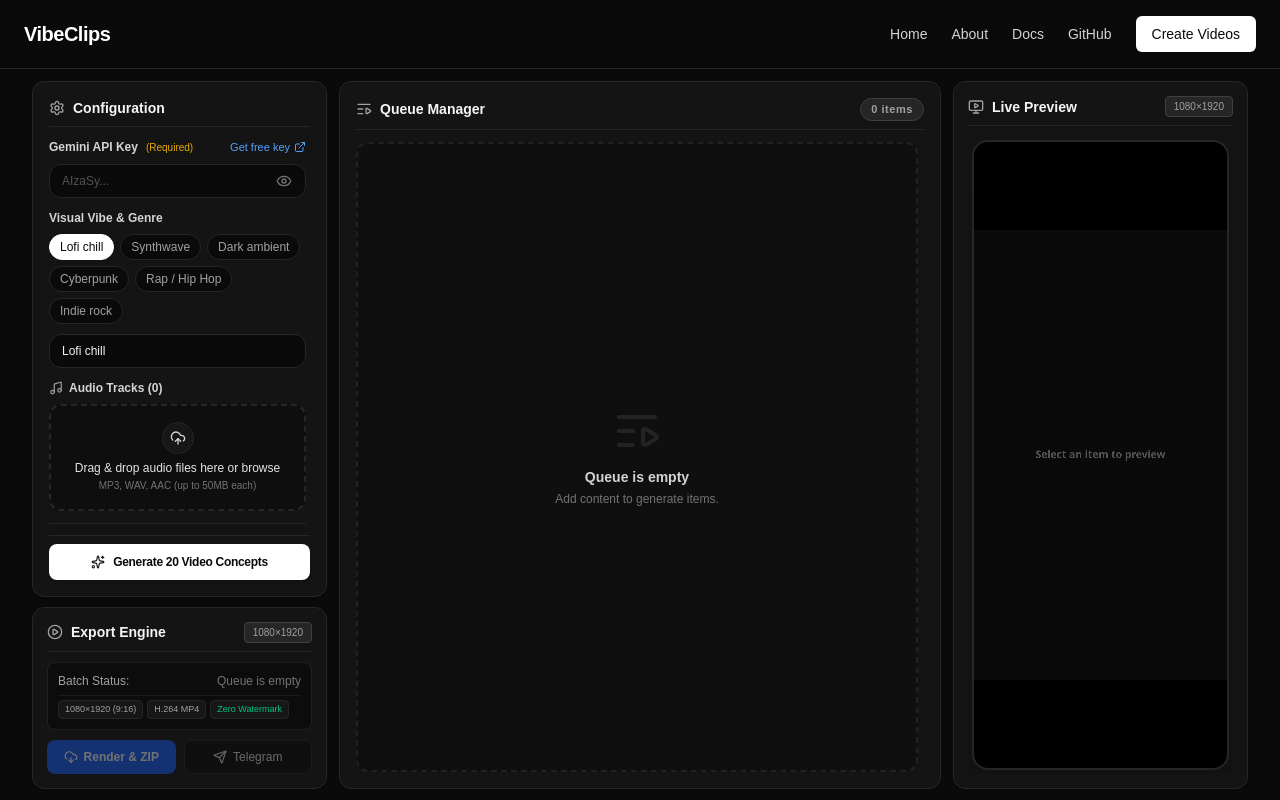
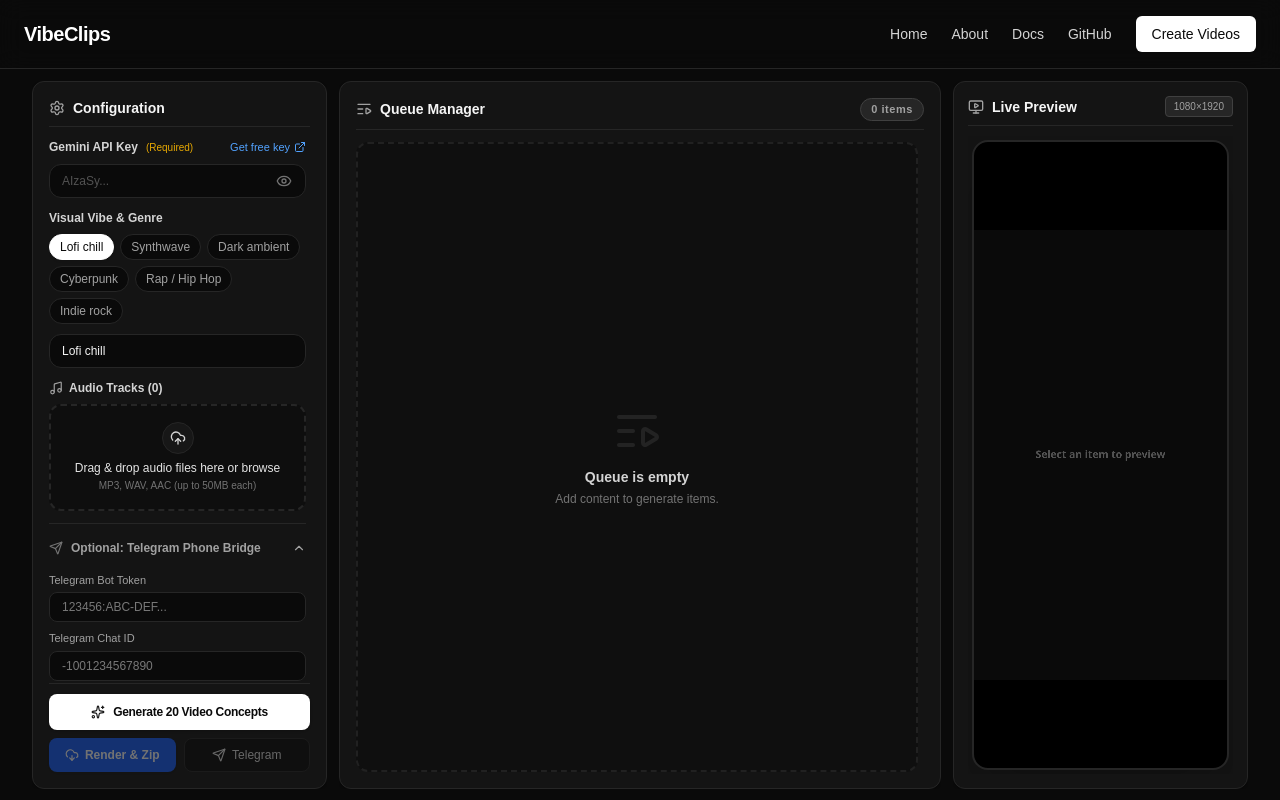
Before and after one commit to ssshanaka/content-creator, a Next.js app: page /app in a window 1280 px wide. Shown: the top 800 px of the page. Built offline with nearby package versions, Linux system fonts and the light colour scheme.

Commit message:
refactor(studio): merge export actions into expanded configuration panel

```diff
--- a/app/app/page.tsx
+++ b/app/app/page.tsx
@@ -1,7 +1,6 @@
 import { ConfigPanel } from "@/components/ConfigPanel";
 import { QueueManager } from "@/components/QueueManager";
 import { CanvasPreview } from "@/components/CanvasPreview";
-import { ExportActions } from "@/components/ExportActions";
 
 export default function StudioPage() {
   return (
@@ -9,10 +8,9 @@
       {/* Studio Workspace: Fixed viewport blocks on desktop (scroll down only to see footer) */}
       <main className="w-full max-w-[1480px] mx-auto px-4 sm:px-6 lg:px-8 py-2.5 sm:py-3 flex-1 flex flex-col lg:h-[calc(100dvh-4.25rem)] lg:max-h-[calc(100dvh-4.25rem)] min-h-0 overflow-y-auto lg:overflow-hidden">
         <div className="grid grid-cols-1 lg:grid-cols-12 lg:grid-rows-1 lg:grid-rows-[minmax(0,1fr)] gap-3 flex-1 min-h-0 lg:h-full lg:max-h-full items-stretch lg:overflow-hidden">
-          {/* Left Column: Config (top) & Export (bottom) */}
-          <div className="lg:col-span-4 xl:col-span-3 flex flex-col gap-2.5 lg:h-full min-h-0 lg:max-h-full lg:overflow-hidden">
+          {/* Left Column: Config & Actions */}
+          <div className="lg:col-span-4 xl:col-span-3 flex flex-col lg:h-full min-h-0 lg:max-h-full lg:overflow-hidden">
             <ConfigPanel />
-            <ExportActions />
           </div>
 
           {/* Center Column: Queue Manager (Scrollable internally) */}
--- a/components/ConfigPanel.tsx
+++ b/components/ConfigPanel.tsx
@@ -14,10 +14,17 @@
   X,
   Trash2,
   ChevronDown,
-  Send
+  Send,
+  DownloadCloud,
+  CheckCircle2
 } from "lucide-react";
 import { generateBatchContent } from "@/lib/gemini";
 import { generateCanvasCode } from "@/lib/geminiVisuals";
+import { encodeVideo } from "@/lib/video/encoder";
+import { processAudio } from "@/lib/video/audioProcessor";
+import { exportToZip } from "@/lib/export/zipService";
+import { postToTelegram } from "@/lib/export/telegramBridge";
+import { CanvasRenderer } from "@/lib/canvas/renderer";
 
 const GENRE_PRESETS = [
   "Lofi chill",
@@ -42,7 +49,12 @@
     addAudioFiles,
     removeAudioFile,
     clearAudioFiles,
+    queue,
     setQueue,
+    isGenerating,
+    setIsGenerating,
+    renderProgress,
+    renderStatus,
   } = useStore();
 
   const [isGeneratingQuotes, setIsGeneratingQuotes] = useState(false);
@@ -80,6 +92,102 @@
       setGenerationProgress("");
     } finally {
       setIsGeneratingQuotes(false);
+    }
+  };
+
+  const handleExport = async (type: "zip" | "telegram") => {
+    setIsGenerating(true);
+    useStore.getState().setRenderProgress(0, "Initializing Engine...");
+
+    try {
+      const generatedVideos: { blob: Blob; filename: string }[] = [];
+      let captionsText = "";
+
+      for (let i = 0; i < queue.length; i++) {
+        const item = queue[i];
+        useStore
+          .getState()
+          .setRenderProgress(
+            Math.round((i / queue.length) * 100),
+            `Rendering video ${i + 1} of ${queue.length}...`
+          );
+
+        let audioBuffer;
+        let artistName: string | undefined = undefined;
+        let songName: string | undefined = undefined;
+        const randomDuration = Math.floor(Math.random() * 16) + 5;
+
+        if (audioFiles.length > 0) {
+          const file = audioFiles[i % audioFiles.length];
+          audioBuffer = await processAudio(file, randomDuration, 1);
+          const baseName = file.name.replace(/\.[^/.]+$/, "");
+          if (baseName.includes(" - ")) {
+            const parts = baseName.split(" - ");
+            artistName = parts[0].trim();
+            songName = parts.slice(1).join(" - ").trim();
+          } else {
+            songName = baseName;
+          }
+        }
+
+        const rendererCanvas = document.createElement("canvas");
+        const renderer = new CanvasRenderer(rendererCanvas);
+
+        const blob = await encodeVideo({
+          canvas: rendererCanvas,
+          canvasWidth: 1080,
+          canvasHeight: 1920,
+          fps: 30,
+          durationSeconds: randomDuration,
+          audioBuffer,
+          renderFrame: (_ctx, timeMs) => {
+            renderer.renderFrame(item, timeMs, artistName, songName);
+          },
+        });
+
+        const filename = `video_${i + 1}.mp4`;
+        generatedVideos.push({ blob, filename });
+        captionsText += `\n\n--- ${filename} ---\n${item.caption}\n${item.hashtags.join(" ")}`;
+
+        if (type === "telegram") {
+          if (!telegramToken || !telegramChatId) {
+            console.warn("Telegram tokens missing, skipping telegram upload.");
+          } else {
+            useStore
+              .getState()
+              .setRenderProgress(
+                Math.round(((i + 0.5) / queue.length) * 100),
+                `Sending video ${i + 1} to Telegram...`
+              );
+            await postToTelegram({
+              botToken: telegramToken,
+              chatId: telegramChatId,
+              videoBlob: blob,
+              caption: item.caption + "\n" + item.hashtags.join(" "),
+            });
+          }
+        }
+      }
+
+      useStore.getState().setRenderProgress(100, "Packaging files...");
+
+      if (type === "zip") {
+        await exportToZip({
+          videos: generatedVideos,
+          captions: captionsText,
+          zipFilename: "vibeclips_batch_export.zip",
+        });
+      }
+
+      useStore.getState().setRenderProgress(100, "Completed successfully!");
+    } catch (e) {
+      console.error(e);
+      alert("Error during export: " + String(e));
+    } finally {
+      setTimeout(() => {
+        setIsGenerating(false);
+        useStore.getState().setRenderProgress(0, "Idle");
+      }, 2500);
     }
   };
 
@@ -330,12 +438,13 @@
       </div>
       </div>
 
-      {/* Primary Generate Button (Pinned at bottom of card) */}
-      <div className="shrink-0 pt-2 border-t border-neutral-800">
+      {/* Bottom Action Area (Pinned at bottom of card) */}
+      <div className="shrink-0 pt-2.5 border-t border-neutral-800 flex flex-col gap-2">
+        {/* Primary Generate Button */}
         <button
           type="button"
           onClick={handleGenerateQuotes}
-          disabled={isGeneratingQuotes}
+          disabled={isGeneratingQuotes || isGenerating}
           className="w-full flex items-center justify-center gap-2 bg-white text-neutral-950 hover:bg-neutral-200 disabled:opacity-50 disabled:cursor-not-allowed font-semibold py-2.5 px-3 rounded-lg shadow transition-all text-xs tracking-tight cursor-pointer"
         >
           {isGeneratingQuotes ? (
@@ -350,6 +459,50 @@
             </>
           )}
         </button>
+
+        {/* Rendering Progress Display */}
+        {isGenerating && (
+          <div className="flex flex-col gap-1.5 bg-neutral-950 border border-blue-500/30 p-2.5 rounded-lg shadow-inner">
+            <div className="flex justify-between items-center text-[11px]">
+              <span className="flex items-center gap-1.5 font-medium text-neutral-200 truncate">
+                <Loader2 className="w-3 h-3 animate-spin text-blue-400 shrink-0" />
+                <span className="truncate">{renderStatus}</span>
+              </span>
+              <span className="font-mono text-blue-400 font-bold text-xs">{renderProgress}%</span>
+            </div>
+            <div className="w-full bg-neutral-900 rounded-full h-1.5 overflow-hidden border border-neutral-800">
+              <div
+                className="bg-gradient-to-r from-blue-500 via-indigo-500 to-purple-500 h-full transition-all duration-300 ease-out"
+                style={{ width: `${renderProgress}%` }}
+              />
+            </div>
+          </div>
+        )}
+
+        {/* Secondary Export Actions: Render & Zip and Telegram */}
+        <div className="grid grid-cols-2 gap-2">
+          <button
+            type="button"
+            onClick={() => handleExport("zip")}
+            disabled={queue.length === 0 || isGenerating || isGeneratingQuotes}
+            className="w-full flex items-center justify-center gap-1.5 bg-blue-600 hover:bg-blue-500 disabled:opacity-40 disabled:hover:bg-blue-600 text-white px-2.5 py-2 rounded-lg transition-all text-xs font-semibold shadow hover:shadow-blue-500/20 cursor-pointer disabled:cursor-not-allowed"
+            title="Render all queue items and download as ZIP"
+          >
+            <DownloadCloud className="w-3.5 h-3.5" />
+            <span>Render & Zip</span>
+          </button>
+
+          <button
+            type="button"
+            onClick={() => handleExport("telegram")}
+            disabled={queue.length === 0 || isGenerating || isGeneratingQuotes}
+            className="w-full flex items-center justify-center gap-1.5 bg-neutral-950 hover:bg-neutral-800 disabled:opacity-40 disabled:hover:bg-neutral-950 text-neutral-200 px-2.5 py-2 rounded-lg transition-colors text-xs font-medium border border-neutral-800 hover:border-neutral-700 cursor-pointer disabled:cursor-not-allowed"
+            title="Render and send directly to Telegram"
+          >
+            <Send className="w-3.5 h-3.5" />
+            <span>Telegram</span>
+          </button>
+        </div>
       </div>
     </div>
   );
```
